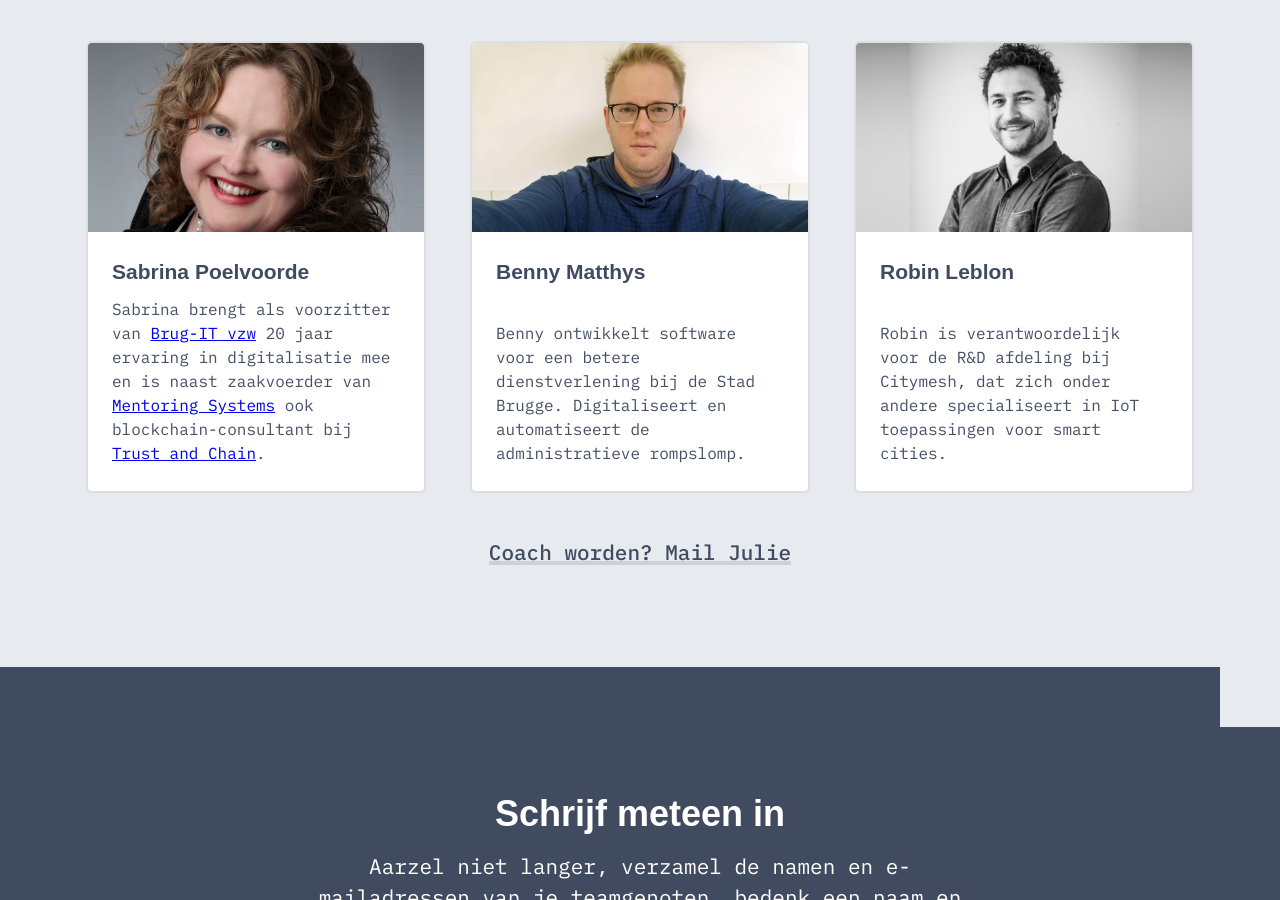
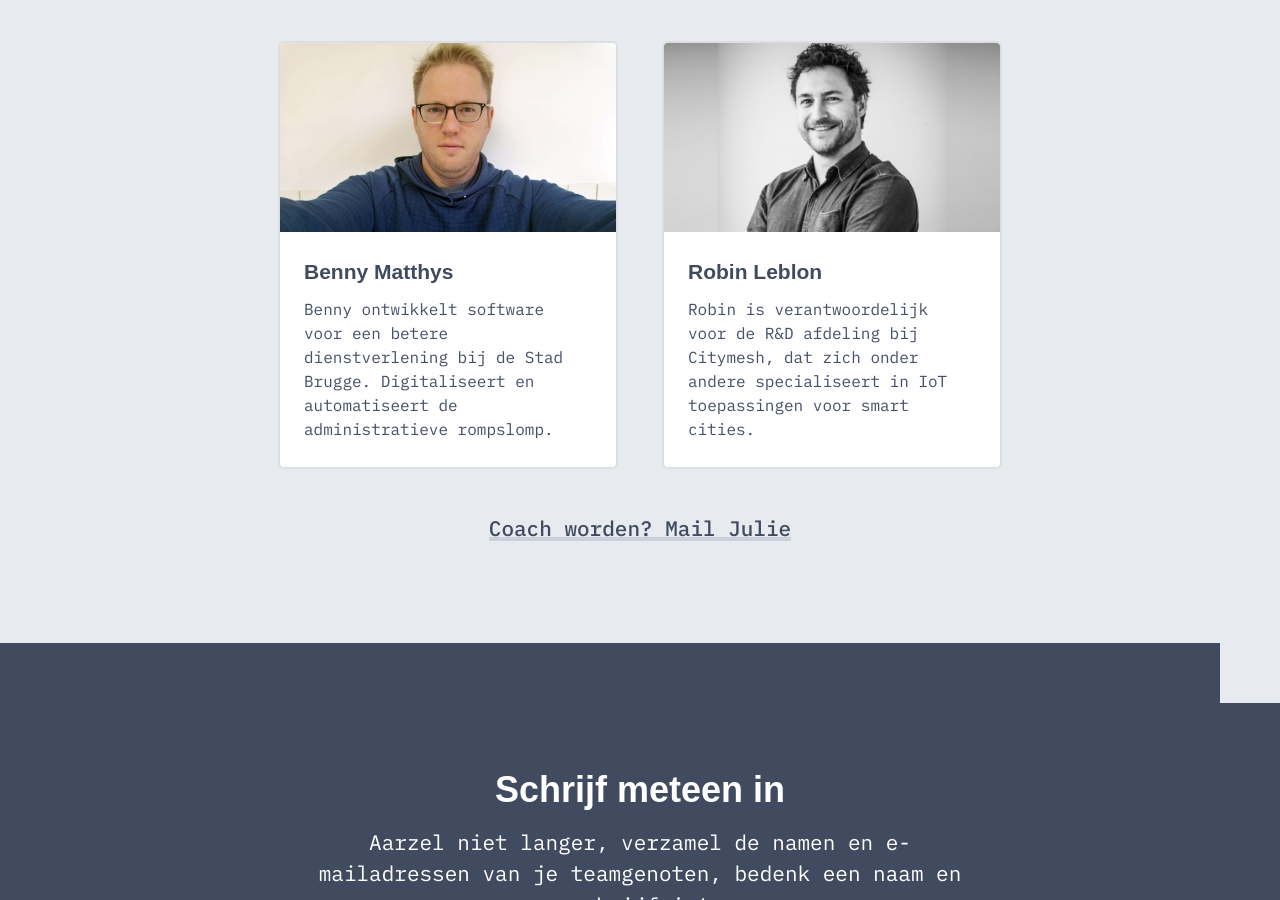
Before and after one commit to nerdlab-be/cityhacks-2019, a Jekyll site: the page built from _pages/index.markdown, in a window 1280 px wide and 900 px high, scrolled down 3950 px. Built offline with Jekyll 4.4.1, drawn with Linux system fonts in a browser that asks for light colours; some web fonts are replaced.

Commit message:
delete sabrina

```diff
--- a/_data/coaches.yml
+++ b/_data/coaches.yml
@@ -28,11 +28,6 @@
   image: jpg/carolina.jpg
   link: "https://be.linkedin.com/in/carolinadroogendijk"
 
-- title: Sabrina Poelvoorde
-  body: Sabrina brengt als voorzitter van <a href="http://www.brugit.be/">Brug-IT vzw</a> 20 jaar ervaring in digitalisatie mee en is naast zaakvoerder van <a href="http://mentoringsystems.be/diensten/">Mentoring Systems</a> ook blockchain-consultant bij <a href="http://trustandchain.be/home/">Trust and Chain</a>.
-  image: jpg/sabrina.jpg
-  link: "http://www.brugit.be/"
-
 - title: Benny Matthys
   body: Benny ontwikkelt software voor een betere dienstverlening bij de Stad Brugge. Digitaliseert en automatiseert de administratieve rompslomp.
   image: jpg/benny.jpg
```
